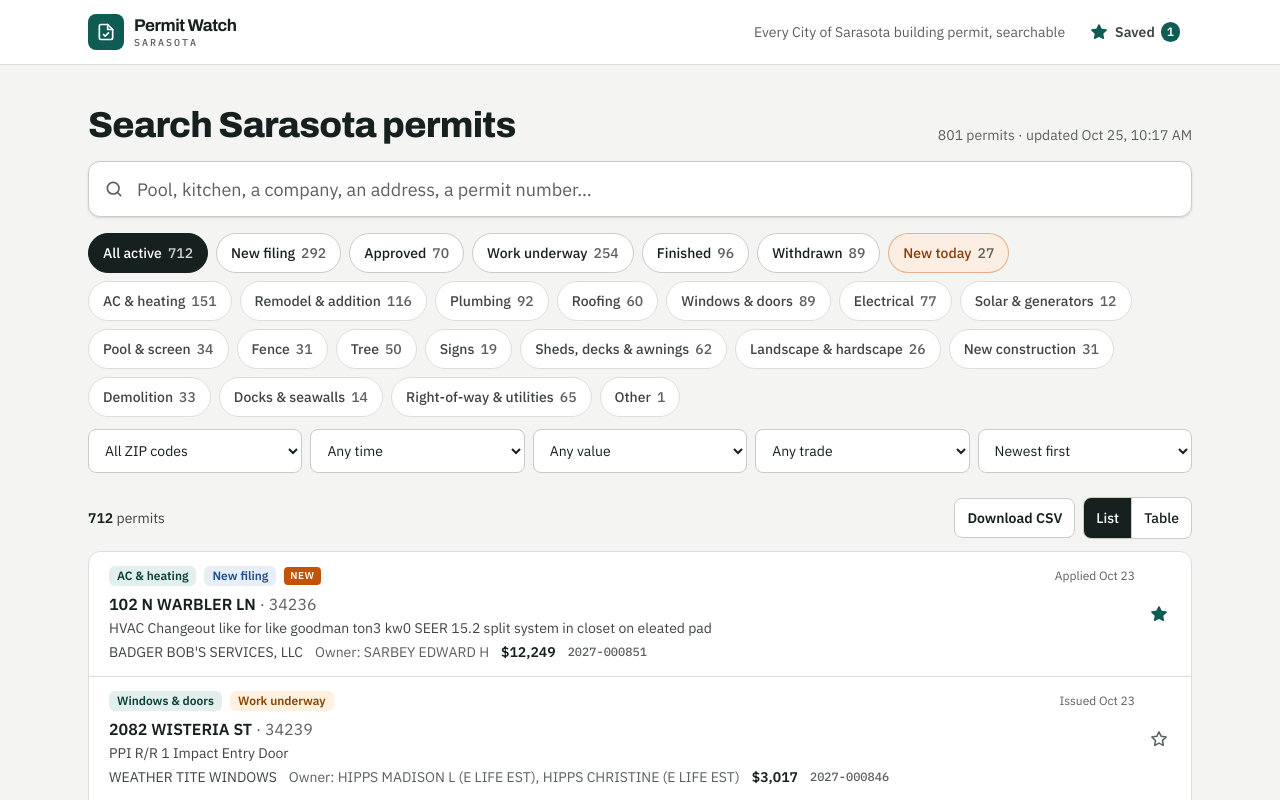
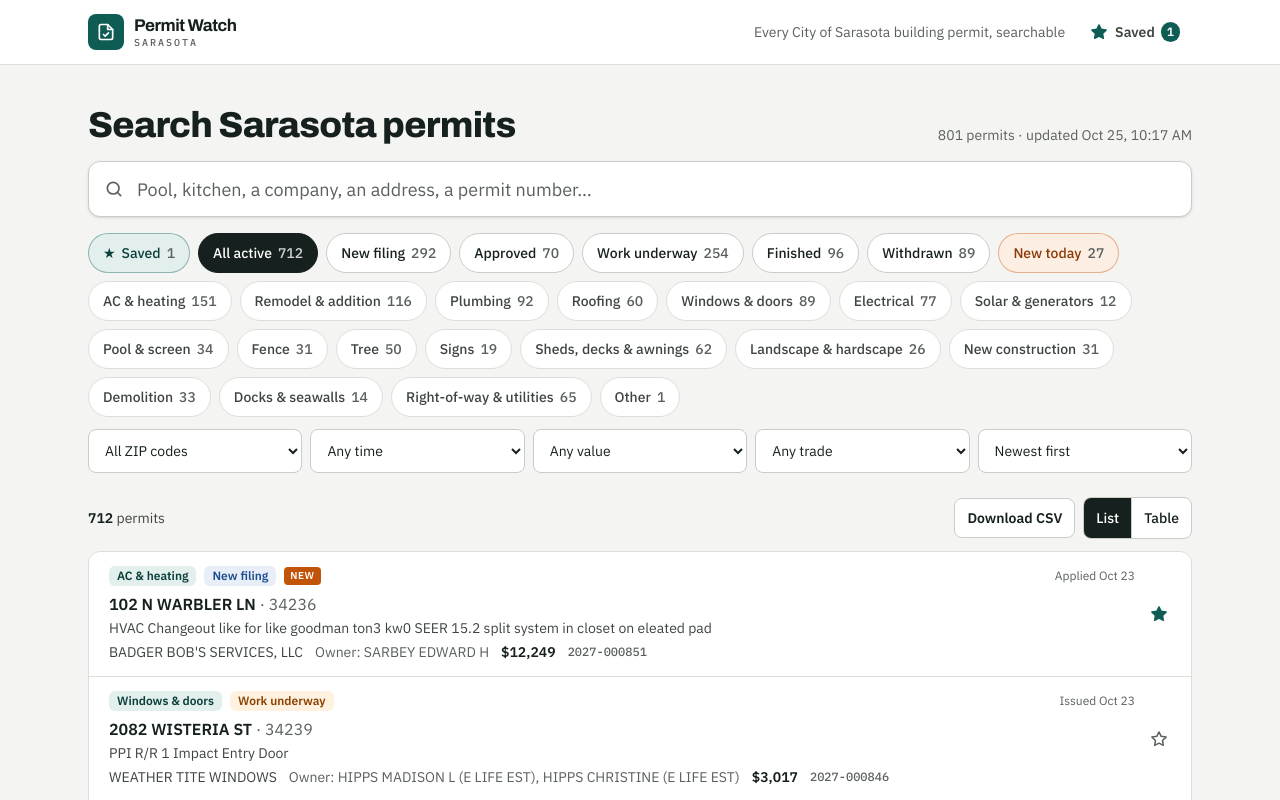
Before and after one commit to telconas/Permit-Watch, a Next.js app: page / in a window 1280 px wide. Both pictures are taken after a click on the button 1159 px from the left and 614 px from the top of the page. Shown: the top 800 px of the page. Built offline with nearby package versions, Linux system fonts and the light colour scheme.

Commit message:
Saved filter on the search page
Co-Authored-By: Claude Opus 5.5 <noreply@anthropic.com>
Claude-Session: https://claude.ai/code/session_012m6ZahNj4GWKtmnNMQ5b2E

```diff
--- a/app/api/export/route.ts
+++ b/app/api/export/route.ts
@@ -47,10 +47,13 @@ export async function GET(request: NextRequest) {
   const url = new URL(request.url);
   const params = readParams((k) => url.searchParams.get(k));
   const since = url.searchParams.get('since');
+  // Saved permits live in the browser, so the page sends their IDs along.
+  const ids = url.searchParams.get('ids');
+  const savedIds = params.saved ? new Set((ids ?? '').split(',').filter(Boolean).slice(0, 2000)) : null;
   const recs = searchRecords();
   index ??= buildIndex(recs);
   const byId = new Map(recs.map((r) => [r.id, r]));
-  const { hits } = runSearch(index, recs, byId, params, { now: new Date(), lastVisit: since && !Number.isNaN(Date.parse(since)) ? since : null });
+  const { hits } = runSearch(index, recs, byId, params, { now: new Date(), lastVisit: since && !Number.isNaN(Date.parse(since)) ? since : null, savedIds });
 
   const lines = [COLUMNS.map(([h]) => h).join(',')];
   for (const { rec } of hits) {
--- a/components/search/SearchApp.tsx
+++ b/components/search/SearchApp.tsx
@@ -10,6 +10,7 @@ import { highlight } from './highlight';
 import { registerVisit } from './visits';
 import { rememberSearch } from './nav';
 import { SaveStar } from '@/components/saved/SaveButton';
+import { useSaved } from '@/components/saved/store';
 
 const PAGE = 40;
 
@@ -128,14 +129,16 @@ export function SearchApp({ initial, total, newSince, updatedLabel }: Props) {
 
   // Typing stays smooth: the results catch up a moment behind the keystrokes.
   const deferred = useDeferredValue(params);
+  const saved = useSaved();
+  const savedIds = useMemo(() => new Set(saved.map((s) => s.id)), [saved]);
   const outcome = useMemo(
-    () => (recs ? runSearch(index, recs, byId, deferred, { now: new Date(), lastVisit }) : null),
-    [recs, index, byId, deferred, lastVisit],
+    () => (recs ? runSearch(index, recs, byId, deferred, { now: new Date(), lastVisit, savedIds }) : null),
+    [recs, index, byId, deferred, lastVisit, savedIds],
   );
 
   const filtered =
-    params.q.trim() !== '' || params.cat || params.stage !== 'active' || params.zip || params.days || params.min || params.lead || params.fresh;
-  const exportHref = `/api/export?${writeParams(params)}${params.fresh && lastVisit ? `&since=${encodeURIComponent(lastVisit)}` : ''}`;
+    params.q.trim() !== '' || params.cat || params.stage !== 'active' || params.zip || params.days || params.min || params.lead || params.fresh || params.saved;
+  const exportHref = `/api/export?${writeParams(params)}${params.fresh && lastVisit ? `&since=${encodeURIComponent(lastVisit)}` : ''}${params.saved ? `&ids=${saved.map((s) => encodeURIComponent(s.id)).join(',')}` : ''}`;
 
   return (
     <main className="mx-auto max-w-6xl px-4 pt-6 pb-16 sm:px-6 sm:pt-10">
@@ -185,6 +188,11 @@ export function SearchApp({ initial, total, newSince, updatedLabel }: Props) {
       {/* Stage */}
       <div className="mt-4 -mx-4 overflow-x-auto px-4 sm:mx-0 sm:px-0" role="group" aria-label="Stage">
         <div className="flex w-max gap-2 sm:w-auto sm:flex-wrap">
+          {(saved.length > 0 || params.saved) && (
+            <Chip brand active={params.saved} onClick={() => update({ saved: !params.saved })} count={outcome?.savedCount ?? saved.length} title="Permits you've saved in this browser">
+              <span aria-hidden="true">★</span> Saved
+            </Chip>
+          )}
           <Chip active={params.stage === 'active'} onClick={() => update({ stage: 'active' })} count={outcome?.stageCounts.active}>
             All active
           </Chip>
@@ -301,8 +309,17 @@ export function SearchApp({ initial, total, newSince, updatedLabel }: Props) {
           )
         ) : outcome.hits.length === 0 ? (
           <div className="card p-6 text-ink-2">
-            <p className="font-semibold text-ink">No permits match.</p>
-            <p className="mt-1 text-sm">Try fewer words, a different spelling, or clear a filter.</p>
+            {params.saved && saved.length === 0 ? (
+              <>
+                <p className="font-semibold text-ink">Nothing saved yet.</p>
+                <p className="mt-1 text-sm">Tap the star on any permit to keep it here.</p>
+              </>
+            ) : (
+              <>
+                <p className="font-semibold text-ink">No permits match.</p>
+                <p className="mt-1 text-sm">Try fewer words, a different spelling, or clear a filter.</p>
+              </>
+            )}
           </div>
         ) : view === 'table' ? (
           <ResultTable hits={outcome.hits.slice(0, limit)} lastVisit={lastVisit} />
@@ -323,10 +340,14 @@ export function SearchApp({ initial, total, newSince, updatedLabel }: Props) {
 
 // ------------------------------------------------------------------ pieces
 
-function Chip(props: { active: boolean; onClick: () => void; count?: number; children: React.ReactNode; subtle?: boolean; accent?: boolean; title?: string }) {
-  const { active, onClick, count, children, subtle, accent, title } = props;
+function Chip(props: { active: boolean; onClick: () => void; count?: number; children: React.ReactNode; subtle?: boolean; accent?: boolean; brand?: boolean; title?: string }) {
+  const { active, onClick, count, children, subtle, accent, brand, title } = props;
   const base = 'inline-flex min-h-10 shrink-0 items-center gap-1.5 rounded-full border px-3.5 text-sm font-medium whitespace-nowrap transition-colors';
-  const tone = active
+  const tone = brand
+    ? active
+      ? 'border-brand bg-brand text-white'
+      : 'border-brand/40 bg-brand-soft text-brand-dark hover:border-brand'
+    : active
     ? accent
       ? 'border-hot bg-hot text-white'
       : 'border-ink bg-ink text-white'
--- a/lib/search-core.ts
+++ b/lib/search-core.ts
@@ -128,9 +128,10 @@ export type Params = {
   lead: Trade | null;
   sort: SortId;
   fresh: boolean; // only "new since your last visit"
+  saved: boolean; // only permits saved in this browser
 };
 
-export const DEFAULT_PARAMS: Params = { q: '', cat: null, stage: 'active', zip: null, days: 0, min: 0, lead: null, sort: 'best', fresh: false };
+export const DEFAULT_PARAMS: Params = { q: '', cat: null, stage: 'active', zip: null, days: 0, min: 0, lead: null, sort: 'best', fresh: false, saved: false };
 
 /** URL query string ⇄ Params. Shared links and bookmarks depend on these names staying stable. */
 export function readParams(get: (k: string) => string | null): Params {
@@ -146,6 +147,7 @@ export function readParams(get: (k: string) => string | null): Params {
     lead: isTrade(get('lead')) ? (get('lead') as Trade) : null,
     sort: sort === 'newest' || sort === 'finished' || sort === 'value' ? sort : 'best',
     fresh: get('new') === '1',
+    saved: get('saved') === '1',
   };
 }
 
@@ -160,6 +162,7 @@ export function writeParams(p: Params): string {
   if (p.lead) u.set('lead', p.lead);
   if (p.sort !== 'best') u.set('sort', p.sort);
   if (p.fresh) u.set('new', '1');
+  if (p.saved) u.set('saved', '1');
   return u.toString();
 }
 
@@ -167,10 +170,14 @@ export type Hit = { rec: Rec; terms: string[]; score: number };
 
 type Skip = 'cat' | 'stage' | null;
 
-function passes(r: Rec, p: Params, ctx: { since: string; lastVisit: string | null }, skip: Skip) {
+type Ctx = { since: string; lastVisit: string | null; savedIds: Set<string> | null };
+
+function passes(r: Rec, p: Params, ctx: Ctx, skip: Skip) {
+  if (p.saved && !ctx.savedIds?.has(r.id)) return false;
   if (skip !== 'cat' && p.cat && !r.ca.includes(p.cat)) return false;
   if (skip !== 'stage') {
-    if (p.stage === 'active' && r.sg === 'inactive') return false;
+    // Saved permits stay visible even after they're withdrawn or expire.
+    if (p.stage === 'active' && r.sg === 'inactive' && !p.saved) return false;
     if (p.stage !== 'active' && p.stage !== 'all' && r.sg !== p.stage) return false;
   }
   if (p.zip && r.zp !== p.zip) return false;
@@ -192,6 +199,7 @@ export type Outcome = {
   categoryCounts: Partial<Record<CategoryId, number>>;
   stageCounts: Partial<Record<StageId | 'active' | 'all', number>>;
   freshCount: number;
+  savedCount: number;
   /** True when nothing matched exactly and these are close spellings instead. */
   loosened: boolean;
 };
@@ -205,10 +213,10 @@ export function runSearch(
   recs: Rec[],
   byId: Map<string, Rec>,
   p: Params,
-  opts: { now: Date; lastVisit: string | null },
+  opts: { now: Date; lastVisit: string | null; savedIds?: Set<string> | null },
 ): Outcome {
   const since = new Date(opts.now.getTime() - p.days * 86_400_000).toISOString().slice(0, 10);
-  const ctx = { since, lastVisit: opts.lastVisit };
+  const ctx: Ctx = { since, lastVisit: opts.lastVisit, savedIds: opts.savedIds ?? null };
 
   let pool: Hit[];
   let loosened = false;
@@ -228,6 +236,7 @@ export function runSearch(
   const categoryCounts: Outcome['categoryCounts'] = {};
   const stageCounts: Outcome['stageCounts'] = {};
   let freshCount = 0;
+  let savedCount = 0;
   const hits: Hit[] = [];
   for (const h of pool) {
     const r = h.rec;
@@ -235,9 +244,10 @@ export function runSearch(
     if (passes(r, p, ctx, 'stage')) {
       stageCounts[r.sg] = (stageCounts[r.sg] ?? 0) + 1;
       stageCounts.all = (stageCounts.all ?? 0) + 1;
-      if (r.sg !== 'inactive') stageCounts.active = (stageCounts.active ?? 0) + 1;
+      if (r.sg !== 'inactive' || p.saved) stageCounts.active = (stageCounts.active ?? 0) + 1;
     }
     if (passes(r, { ...p, fresh: false }, ctx, null) && opts.lastVisit && r.fs > opts.lastVisit) freshCount++;
+    if (ctx.savedIds?.has(r.id) && passes(r, { ...p, saved: true }, ctx, null)) savedCount++;
     if (passes(r, p, ctx, null)) hits.push(h);
   }
 
@@ -247,5 +257,5 @@ export function runSearch(
   else if (sort === 'value') hits.sort((a, b) => (b.rec.va ?? -1) - (a.rec.va ?? -1) || byNewest(a.rec, b.rec));
   // 'best' with a query keeps MiniSearch's relevance order.
 
-  return { hits, categoryCounts, stageCounts, freshCount, loosened };
+  return { hits, categoryCounts, stageCounts, freshCount, savedCount, loosened };
 }
```
Also changed, not shown: 1 other file (tests, documents, lock files or other folders).
